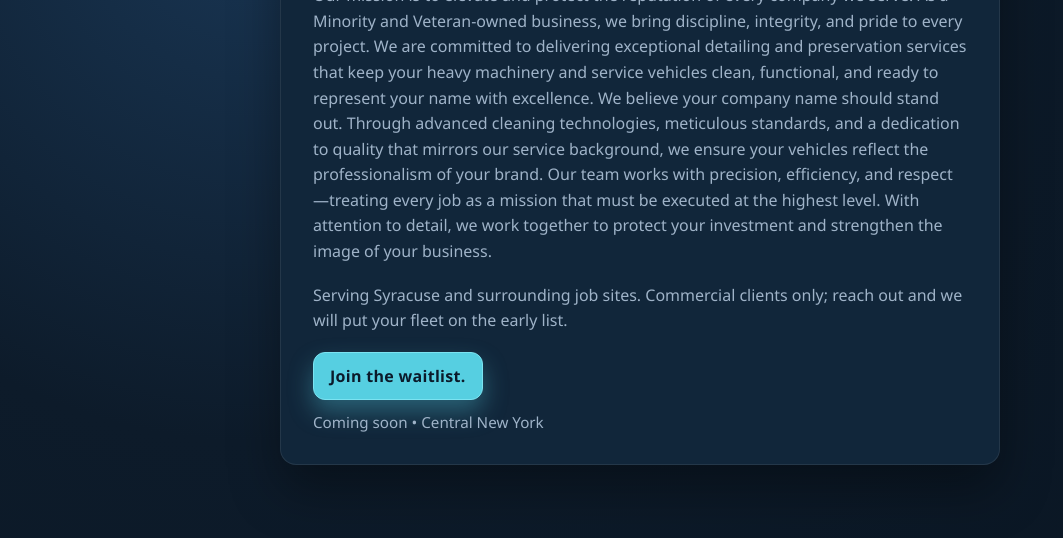
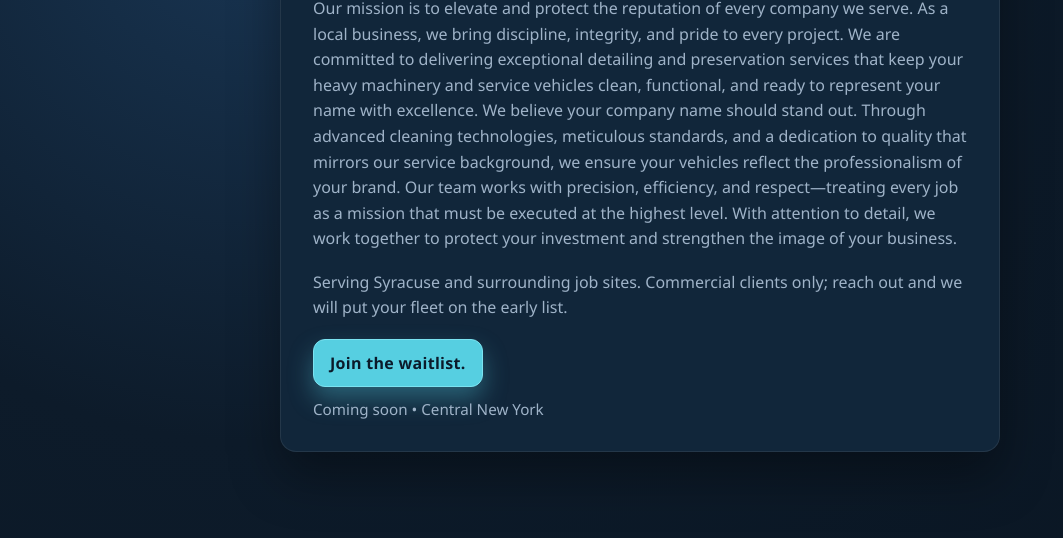
Before and after one commit to MoosesMobileDetail/MoosesMobileDetail.github.io, a plain HTML site: page index.html in a window 1280 px wide. Shown: the part 262-800 px from the top of the page, without its empty margins (0-1063 px from the left). Drawn offline with Linux system fonts and the light colour scheme.

Commit message:
Update index.html
adjusted for temporary legal clarity until further decisions made

Commit JEF 12/22/25

```diff
--- a/index.html
+++ b/index.html
@@ -121,7 +121,7 @@
       <h1>Moose's Mobile Detail</h1>
       <p>
         Our mission is to elevate and protect the reputation of every company we serve.
-As a Minority and Veteran-owned business, we bring discipline, integrity, and pride to every project. We are committed to delivering exceptional detailing and preservation services that keep your heavy machinery and service vehicles clean, functional, and ready to represent your name with excellence.
+As a local business, we bring discipline, integrity, and pride to every project. We are committed to delivering exceptional detailing and preservation services that keep your heavy machinery and service vehicles clean, functional, and ready to represent your name with excellence.
 
 We believe your company name should stand out. Through advanced cleaning technologies, meticulous standards, and a dedication to quality that mirrors our service background, we ensure your vehicles reflect the professionalism of your brand.
 
```
